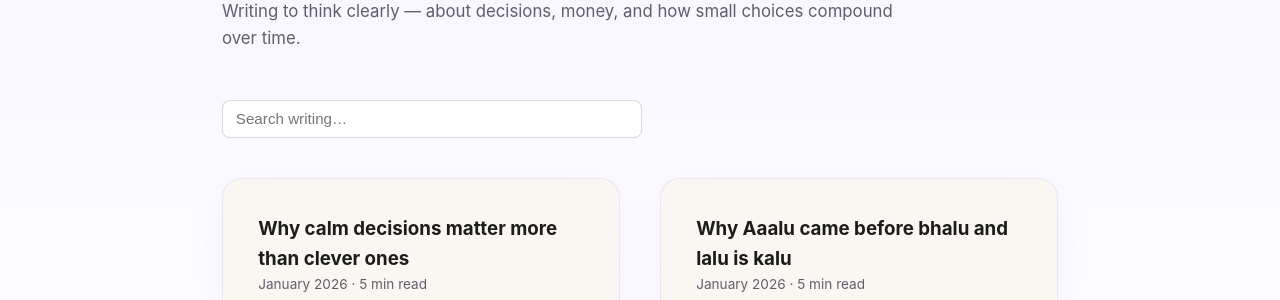
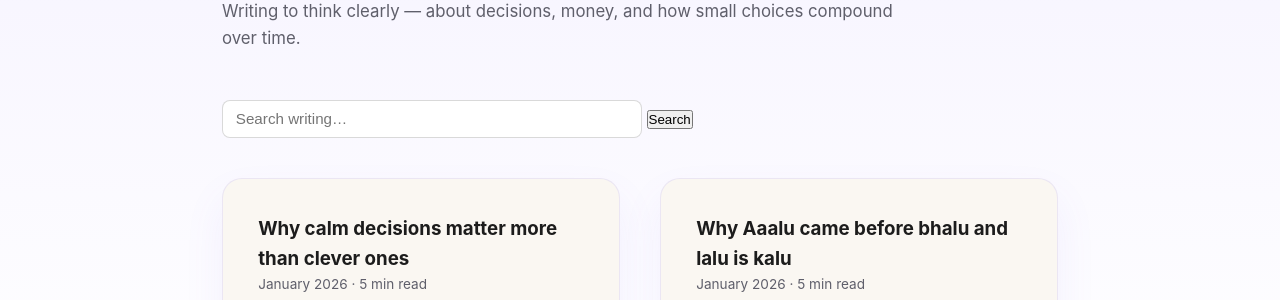
Before and after one commit to saquibahmad1234/syedsaquibahmad, a Jekyll site: the page built from blogs.html, in a window 1280 px wide and 963 px high. Shown: the part 236-536 px from the top of the window. Built offline with Jekyll 4.4.1, drawn with Linux system fonts in a browser that asks for light colours.

Commit message:
Update blogs.html

```diff
--- a/blogs.html
+++ b/blogs.html
@@ -22,7 +22,9 @@ permalink: /blogs/
       placeholder="Search writing…"
       aria-label="Search blog posts"
     >
+    <button id="search-button">Search</button>
   </div>
+
 
   <!-- Blog posts -->
   <section class="posts-grid" id="search-results">
```
